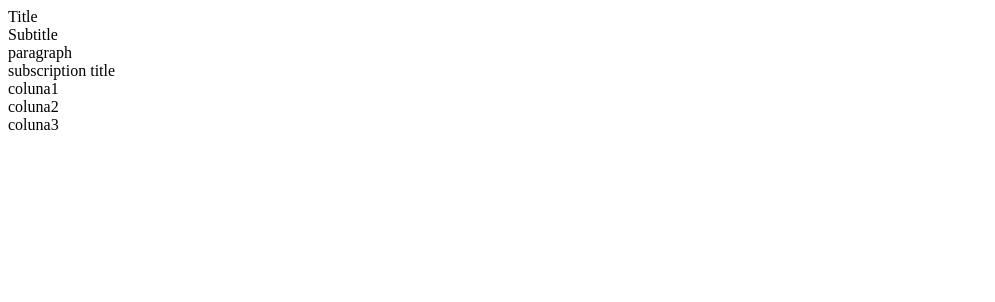
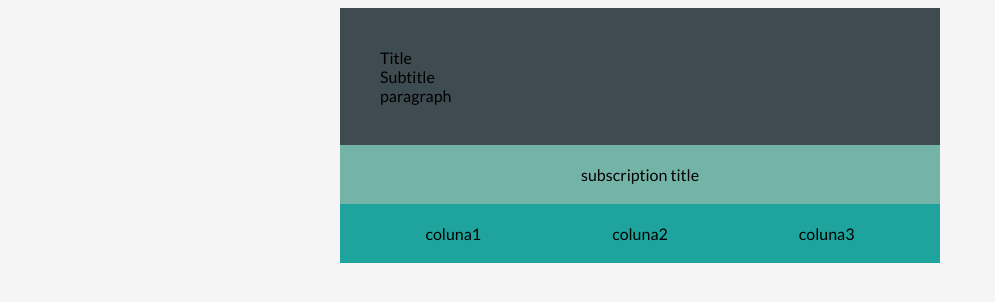
Before and after one commit to figueiredo-vitor/desafio-bootcamp-devjr, a plain HTML site: page index.html in a window 1280 px wide. Shown: the whole page, without its empty margins (0-995 px from the left). Drawn offline with Linux system fonts and the light colour scheme.

Commit message:
closes #2 - Paleta de cores CSS

```diff
--- /dev/null
+++ b/css/styles.css
@@ -0,0 +1,27 @@
+body {
+    background-color: #F5F5F5;
+    font-family: 'Lato', sans-serif;
+}
+
+.container {
+    background-color: #3e4b51;
+    margin: auto;
+    width: 600px;
+}
+
+.header {
+    padding: 40px;
+}
+
+.section-input {
+    text-align: center;
+    background-color: #74b3a7;
+    padding: 20px;
+}
+
+.flex-container {
+    display: flex;
+    background-color: #1ea49d;
+    justify-content: space-around;
+    padding: 20px;
+}
--- a/index.html
+++ b/index.html
@@ -4,19 +4,24 @@
     <meta charset="UTF-8">
     <meta http-equiv="X-UA-Compatible" content="IE=edge">
     <meta name="viewport" content="width=device-width, initial-scale=1.0">
+    <link rel="stylesheet" href="./css/styles.css">
+    <link rel="preconnect" href="https://fonts.googleapis.com">
+    <link rel="preconnect" href="https://fonts.gstatic.com" crossorigin>
+    <link href="https://fonts.googleapis.com/css2?family=Lato:ital,wght@0,400;0,700;1,400;1,700&display=swap" rel="stylesheet">
+
     <title>Desafio BootCamp Devjr</title>
 </head>
 <body>
-    <div>
-        <div>
+    <div class="container">
+        <div class="header">
             <div>Title</div>
             <div>Subtitle</div>
             <div>paragraph</div>
         </div>
-        <div>
-            <div>subscription title</div>
-        </div>
-        <div>
+
+            <div class="section-input">subscription title</div>
+
+        <div class="flex-container">
             <div>
                 coluna1
             </div>
```
